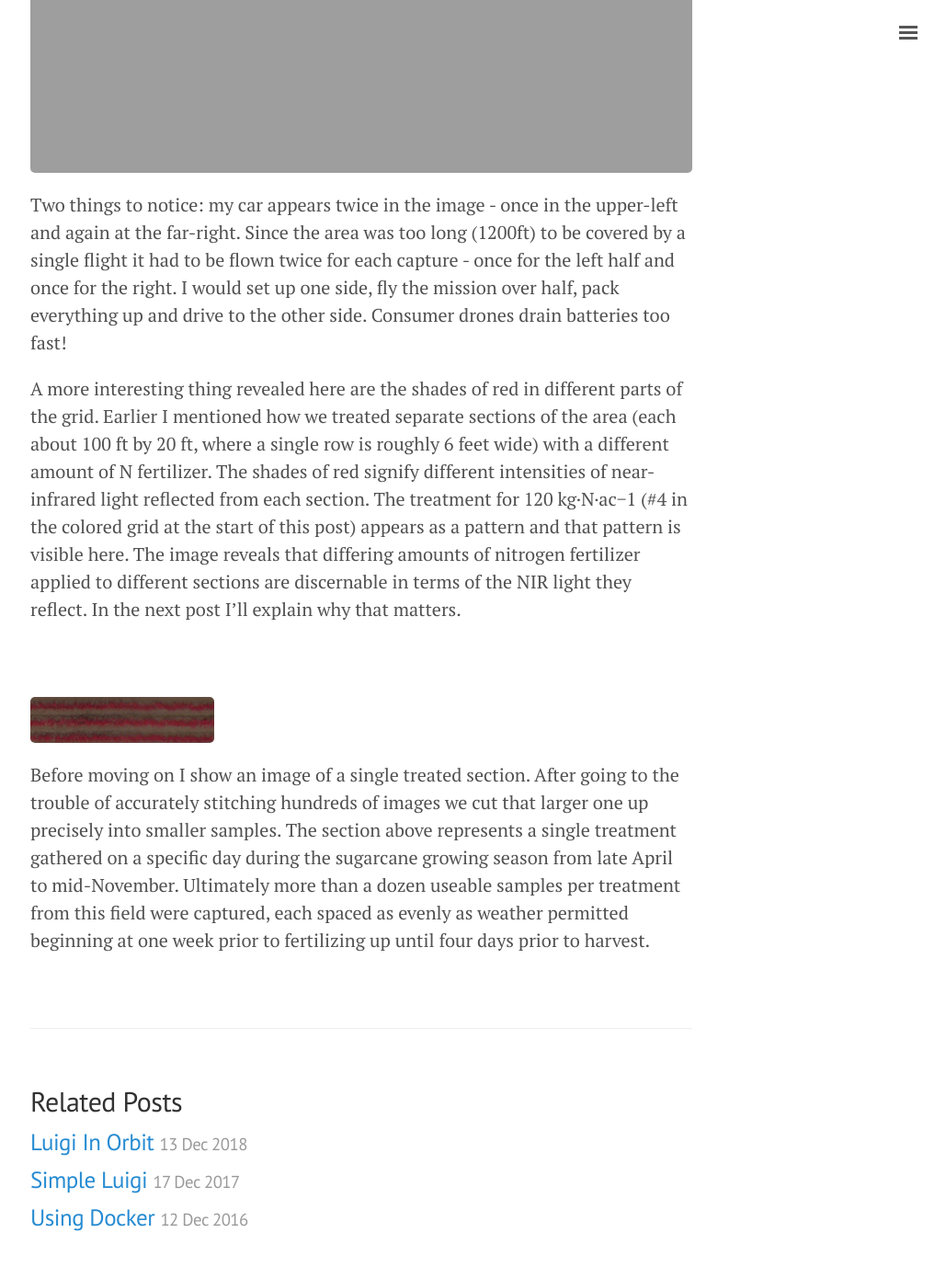
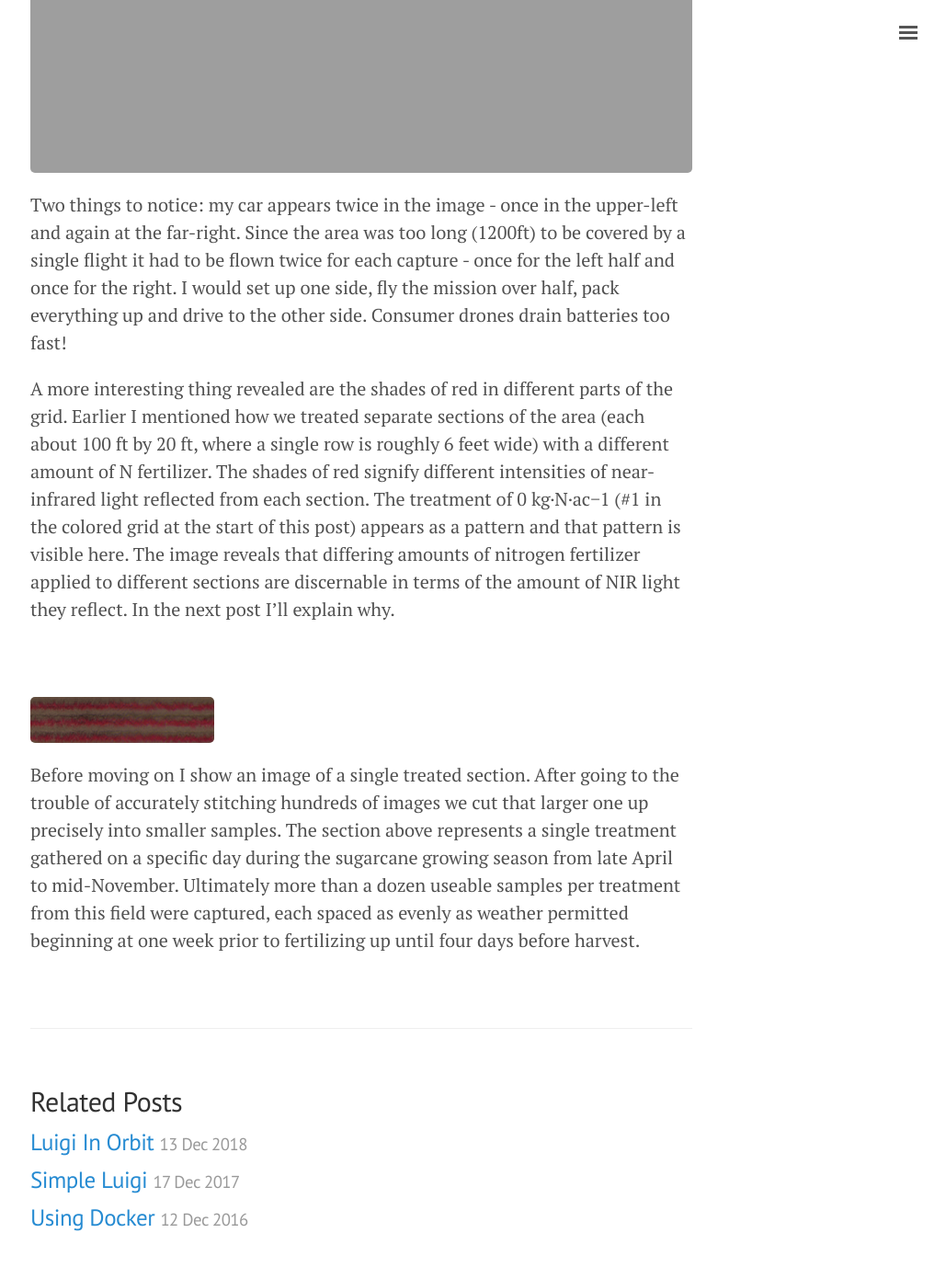
Before and after one commit to geraldmc/geraldmc.github.io, a Jekyll site: the page built from _posts/2019-02-23-predicting-yield-1.md, in a window 1280 px wide and 1400 px high, scrolled down 4293 px. Shown: the top 1378 px of the window at 92% size, without its empty margins (247-1276 px from the left). Built offline with Jekyll 4.4.1, drawn with Linux system fonts in a browser that asks for light colours.

```diff
--- a/_posts/2019-02-23-predicting-yield-1.md
+++ b/_posts/2019-02-23-predicting-yield-1.md
@@ -58,9 +58,9 @@ The process of stitching together hundreds of small images, separating the indiv
 
 Two things to notice: my car appears twice in the image - once in the upper-left and again at the far-right. Since the area was too long (1200ft) to be covered by a single flight it had to be flown twice for each capture - once for the left half and once for the right. I would set up one side, fly the mission over half, pack everything up and drive to the other side. Consumer drones drain batteries too fast!
 
-A more interesting thing revealed here are the shades of red in different parts of the grid. Earlier I mentioned how we treated separate sections of the area (each about 100 ft by 20 ft, where a single row is roughly 6 feet wide) with a different amount of N fertilizer. The shades of red signify different intensities of near-infrared light reflected from each section. The treatment for 120 kg·N·ac−1 (#4 in the colored grid at the start of this post) appears as a pattern and that pattern is visible here. The image reveals that differing amounts of nitrogen fertilizer applied to different sections are discernable in terms of the NIR light they reflect. In the next post I'll explain why that matters.
+A more interesting thing revealed are the shades of red in different parts of the grid. Earlier I mentioned how we treated separate sections of the area (each about 100 ft by 20 ft, where a single row is roughly 6 feet wide) with a different amount of N fertilizer. The shades of red signify different intensities of near-infrared light reflected from each section. The treatment of 0 kg·N·ac−1 (#1 in the colored grid at the start of this post) appears as a pattern and that pattern is visible here. The image reveals that differing amounts of nitrogen fertilizer applied to different sections are discernable in terms of the amount of NIR light they reflect. In the next post I'll explain why.
 
 <br />
 ![CIR Section 001]({{ site.url }}/assets/2017-04-25_001_3_CIR.png){:height="50px" width="200px"}
 
-Before moving on I show an image of a single treated section. After going to the trouble of accurately stitching hundreds of images we cut that larger one up precisely into smaller samples. The section above represents a single treatment gathered on a specific day during the sugarcane growing season from late April to mid-November. Ultimately more than a dozen useable samples per treatment from this field were captured, each spaced as evenly as weather permitted beginning at one week prior to fertilizing up until four days prior to harvest.
+Before moving on I show an image of a single treated section. After going to the trouble of accurately stitching hundreds of images we cut that larger one up precisely into smaller samples. The section above represents a single treatment gathered on a specific day during the sugarcane growing season from late April to mid-November. Ultimately more than a dozen useable samples per treatment from this field were captured, each spaced as evenly as weather permitted beginning at one week prior to fertilizing up until four days before harvest.
```
